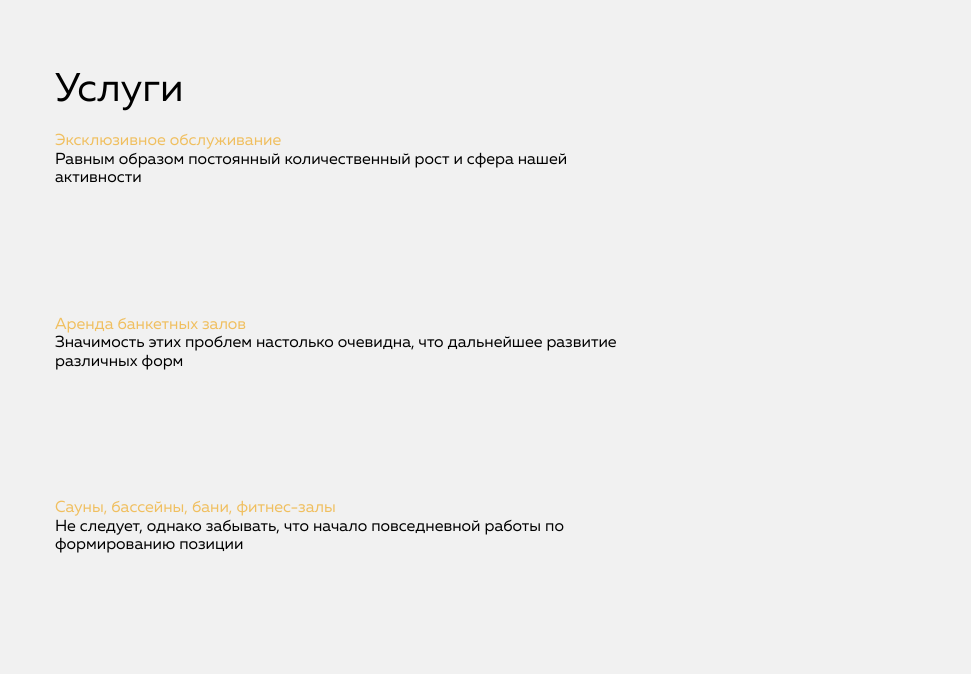
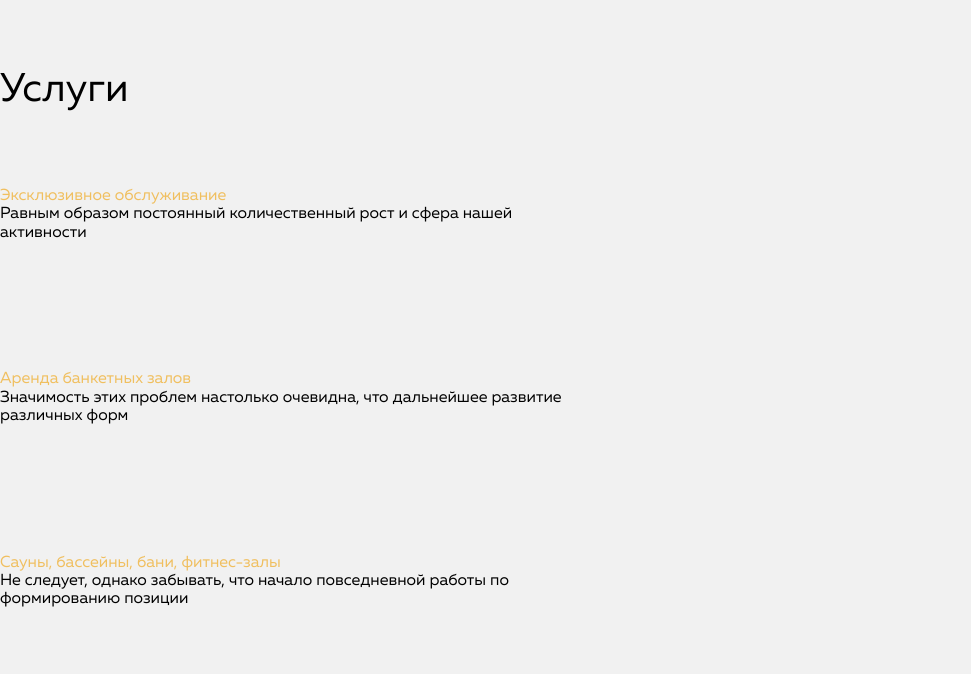
Before and after one commit to FeNix65/ss, a plain HTML site: page index.html in a window 1280 px wide. Shown: the part 1207-1881 px from the top of the page, without its empty margins (0-971 px from the left). Drawn offline with Linux system fonts and the light colour scheme; files whose address does not match are found by name.

Commit message:
Update style.css

```diff
--- a/css/style.css
+++ b/css/style.css
@@ -185,10 +185,7 @@ h3{
 
 
 /* services */
-.section-services{
-    width: 1170px;
-    margin: 0 auto;
-}
+
 .services-list{
    height: 684px;
    displey: flex;
@@ -199,6 +196,7 @@ h3{
     height: 165px;
      displey: flex;
     flex-wrap: wrap;
+    align-content: space-around;
 }
 
 /* benefits */
```
